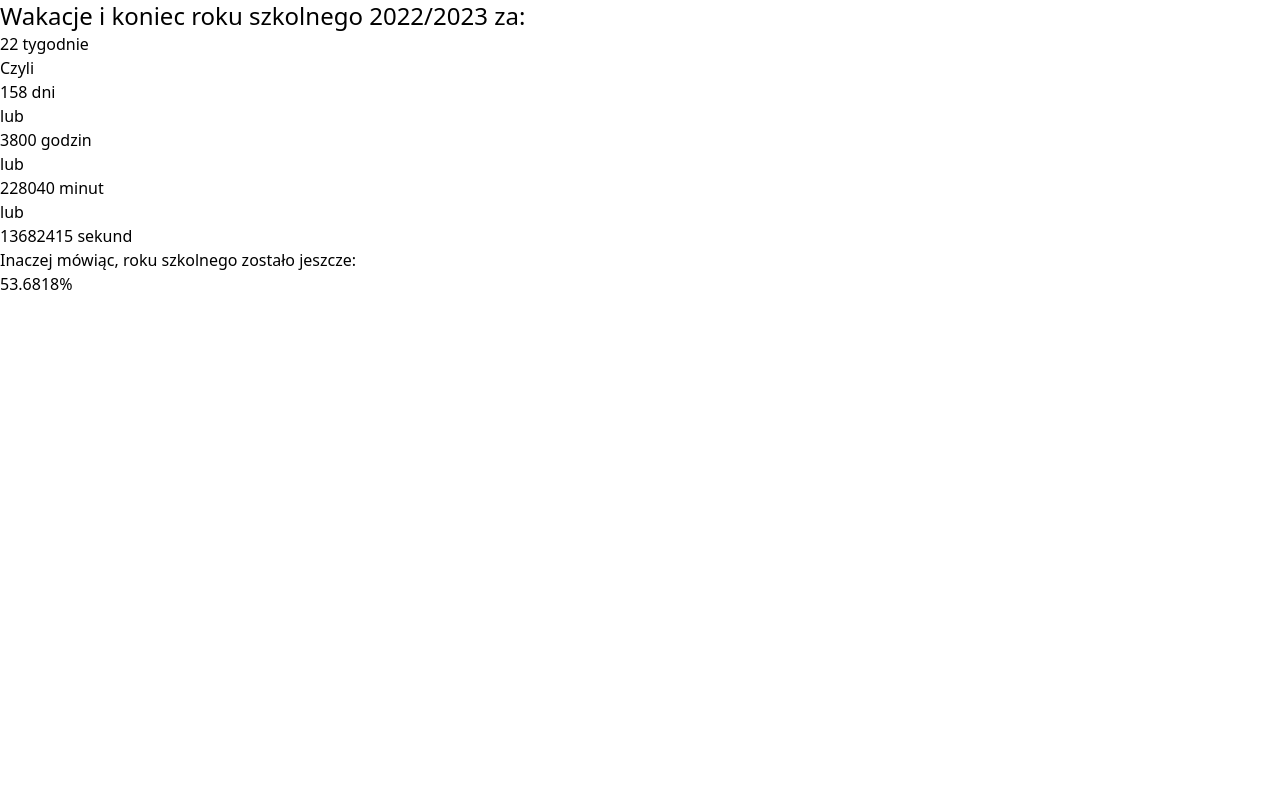
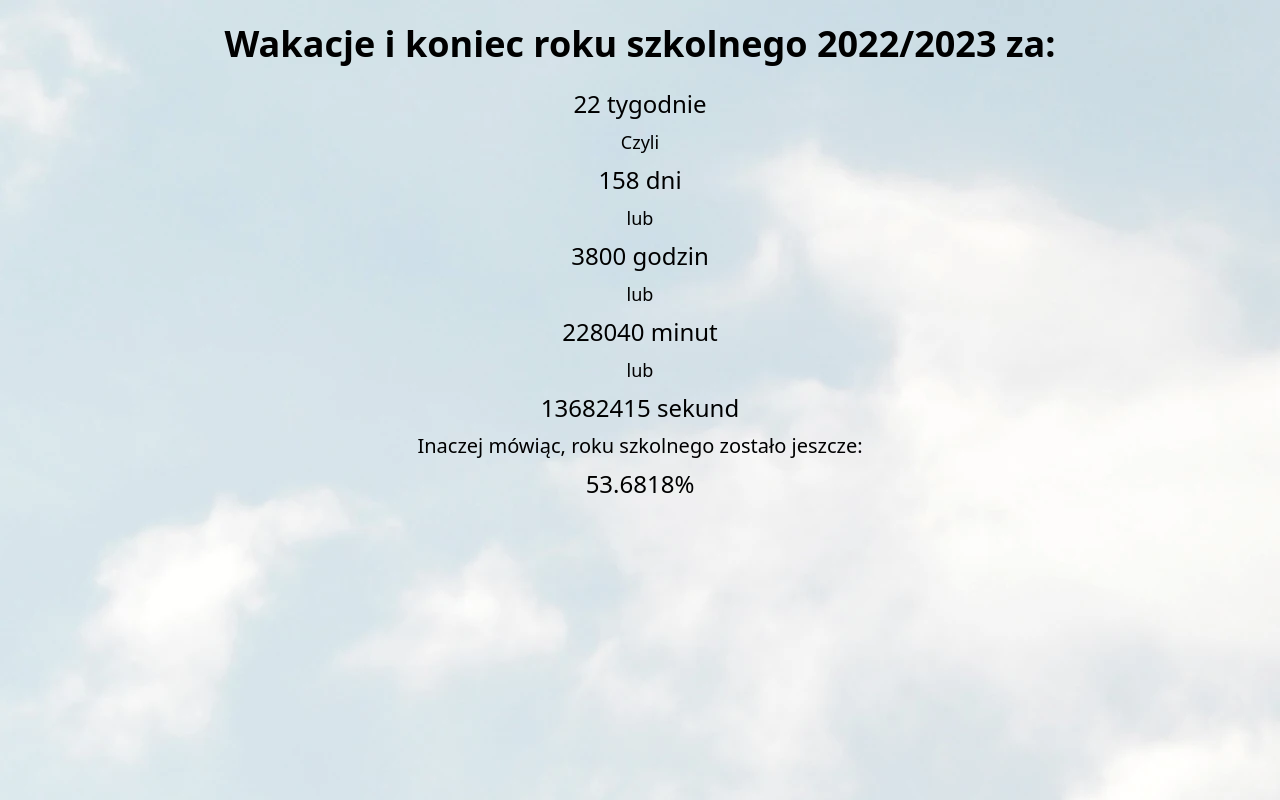
Before and after one commit to PiotrZPL/kiedywakacje.piotrlange.de, an Angular app: page / in a window 1280 px wide. Built offline with nearby package versions, Linux system fonts and the light colour scheme.

Commit message:
Styled the webpage

```diff
--- a/src/app/days-to-it/days-to-it.component.html
+++ b/src/app/days-to-it/days-to-it.component.html
@@ -1,12 +1,14 @@
-<h1 class="text-2xl"> Wakacje i koniec roku szkolnego 2022/2023 za:</h1>
-<h3>{{ weeksLeft }} tygodnie</h3>
-<p>Czyli</p>
-<h3>{{ daysLeft }} dni</h3>
-<p>lub</p>
-<h3>{{ hoursLeft }} godzin</h3>
-<p>lub</p>
-<h3>{{ minutesLeft }} minut</h3>
-<p>lub</p>
-<h3>{{ secondsLeft }} sekund</h3>
-<p>Inaczej mówiąc, roku szkolnego zostało jeszcze:</p>
-<h3>{{ percentLeft }}%</h3>
+<div>
+    <h1 class="text-4xl text-center font-bold my-6"> Wakacje i koniec roku szkolnego 2022/2023 za:</h1>
+    <h3 class="text-2xl text-center my-2">{{ weeksLeft }} tygodnie</h3>
+    <p class="text-lg text-center my-2">Czyli</p>
+    <h3 class="text-2xl text-center my-2">{{ daysLeft }} dni</h3>
+    <p class="text-lg text-center my-2">lub</p>
+    <h3 class="text-2xl text-center my-2">{{ hoursLeft }} godzin</h3>
+    <p class="text-lg text-center my-2">lub</p>
+    <h3 class="text-2xl text-center my-2">{{ minutesLeft }} minut</h3>
+    <p class="text-lg text-center my-2">lub</p>
+    <h3 class="text-2xl text-center my-2">{{ secondsLeft }} sekund</h3>
+    <p class="text-xl text-center my-2">Inaczej mówiąc, roku szkolnego zostało jeszcze:</p>
+    <h3 class="text-2xl text-center my-2">{{ percentLeft }}%</h3>
+</div>
--- a/src/index.html
+++ b/src/index.html
@@ -7,7 +7,7 @@
   <meta name="viewport" content="width=device-width, initial-scale=1">
   <link rel="icon" type="image/x-icon" href="favicon.ico">
 </head>
-<body>
+<body style="background-image: url('/assets/cloud1.webp');">
   <app-root></app-root>
 </body>
 </html>
```
Also changed, not shown: src/assets/cloud.jpg (added), src/assets/cloud1.webp (added).
